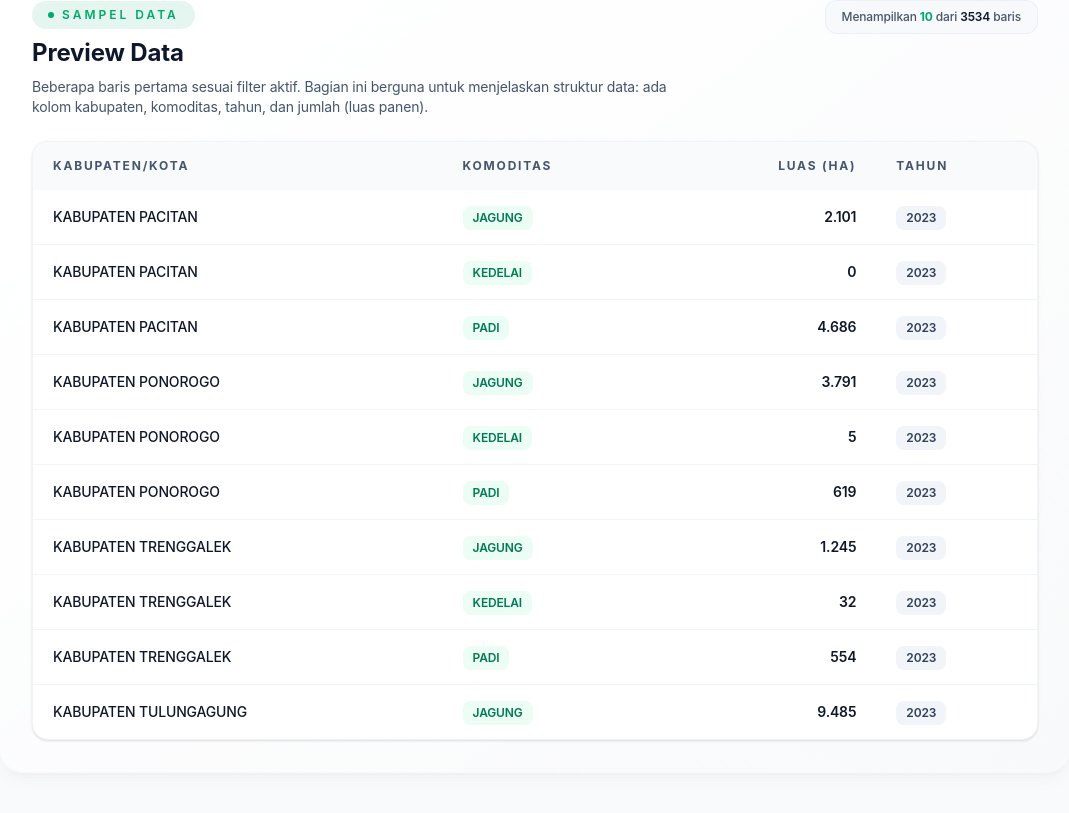
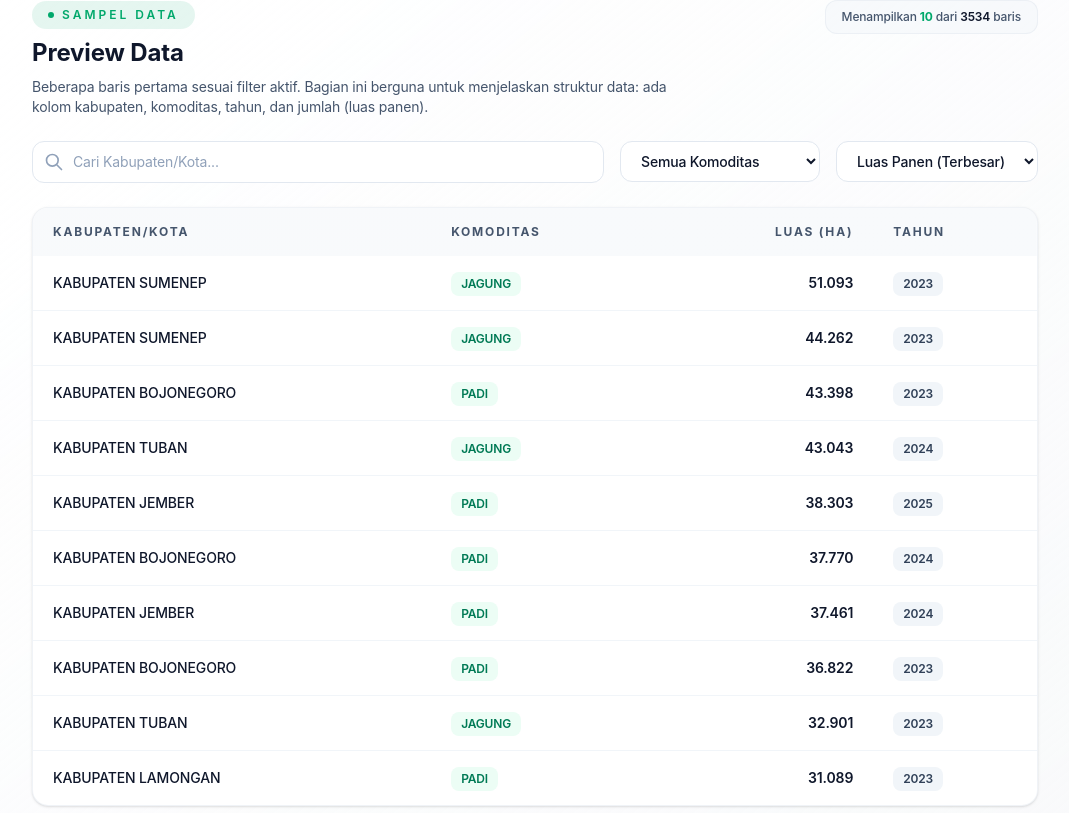
Before and after one commit to dipndipp/farmetrica, a Next.js app: page /dashboard in a window 1280 px wide. Shown: the part 1487-2300 px from the top of the page, without its empty margins (105-1174 px from the left). Built offline with nearby package versions, Linux system fonts and the light colour scheme.

Commit message:
filtering

```diff
--- a/src/components/pages/Dashboard.tsx
+++ b/src/components/pages/Dashboard.tsx
@@ -26,6 +26,12 @@ export function DashboardPage() {
     useState<(typeof COMMODITY_OPTIONS)[number]>("ALL");
   const [loading, setLoading] = useState(true);
   const [error, setError] = useState<string | null>(null);
+
+  // Sample Data Section Filters
+  const [sampleSearch, setSampleSearch] = useState("");
+  const [sampleCommodity, setSampleCommodity] =
+    useState<(typeof COMMODITY_OPTIONS)[number]>("ALL");
+  const [sampleSort, setSampleSort] = useState<"asc" | "desc">("desc");
 
   // --- Load CSV from /public/data ---
   useEffect(() => {
@@ -60,7 +66,7 @@ export function DashboardPage() {
         const parsed: Row[] = lines.slice(1).map((line) => {
           const cols = line.split(",");
           return {
-            id: idxId !== -1 ? cols[idxId] : crypto.randomUUID(),
+            id: crypto.randomUUID(),
             nama_kabupaten_kota: cols[idxNamaKab],
             kategori: cols[idxKategori] as Row["kategori"],
             jumlah: parseFloat(cols[idxJumlah]) || 0,
@@ -130,6 +136,26 @@ export function DashboardPage() {
       return matchYear && matchCommodity;
     });
   }, [rawRows, selectedYear, selectedCommodity]);
+
+  // --- Filtered rows for Sample Data Section ---
+  const filteredSampleRows = useMemo(() => {
+    const filtered = filteredRows.filter((row) => {
+      const matchSearch = row.nama_kabupaten_kota
+        .toLowerCase()
+        .includes(sampleSearch.toLowerCase());
+      const matchCommodity =
+        sampleCommodity === "ALL" ? true : row.kategori === sampleCommodity;
+      return matchSearch && matchCommodity;
+    });
+
+    return filtered.sort((a, b) => {
+      if (sampleSort === "asc") {
+        return a.jumlah - b.jumlah;
+      } else {
+        return b.jumlah - a.jumlah;
+      }
+    });
+  }, [filteredRows, sampleSearch, sampleCommodity, sampleSort]);
 
   // --- Aggregations for dashboard metrics ---
   const {
@@ -543,14 +569,69 @@ export function DashboardPage() {
                 <p className="text-xs font-medium text-slate-600">
                   Menampilkan{" "}
                   <span className="font-bold text-[var(--accent)]">
-                    {Math.min(10, filteredRows.length)}
+                    {Math.min(10, filteredSampleRows.length)}
                   </span>{" "}
                   dari{" "}
                   <span className="font-semibold text-slate-900">
-                    {filteredRows.length}
+                    {filteredSampleRows.length}
                   </span>{" "}
                   baris
                 </p>
+              </div>
+            </div>
+
+            {/* Sample Data Filters */}
+            <div className="mb-6 flex flex-col sm:flex-row gap-4">
+              <div className="relative flex-1">
+                <div className="pointer-events-none absolute inset-y-0 left-0 flex items-center pl-3">
+                  <svg
+                    className="h-5 w-5 text-slate-400"
+                    fill="none"
+                    viewBox="0 0 24 24"
+                    stroke="currentColor"
+                  >
+                    <path
+                      strokeLinecap="round"
+                      strokeLinejoin="round"
+                      strokeWidth={2}
+                      d="M21 21l-6-6m2-5a7 7 0 11-14 0 7 7 0 0114 0z"
+                    />
+                  </svg>
+                </div>
+                <input
+                  type="text"
+                  placeholder="Cari Kabupaten/Kota..."
+                  value={sampleSearch}
+                  onChange={(e) => setSampleSearch(e.target.value)}
+                  className="block w-full rounded-xl border border-slate-200 bg-white py-2.5 pl-10 pr-4 text-sm text-slate-900 placeholder-slate-400 outline-none transition-all focus:border-[var(--accent)] focus:ring-2 focus:ring-[var(--accent)]/20 hover:border-slate-300"
+                />
+              </div>
+              <div className="min-w-[200px]">
+                <select
+                  value={sampleCommodity}
+                  onChange={(e) =>
+                    setSampleCommodity(
+                      e.target.value as (typeof COMMODITY_OPTIONS)[number]
+                    )
+                  }
+                  className="block w-full rounded-xl border border-slate-200 bg-white px-4 py-2.5 text-sm font-medium text-slate-900 outline-none transition-all focus:border-[var(--accent)] focus:ring-2 focus:ring-[var(--accent)]/20 hover:border-slate-300"
+                >
+                  {COMMODITY_OPTIONS.map((c) => (
+                    <option key={c} value={c}>
+                      {c === "ALL" ? "Semua Komoditas" : c}
+                    </option>
+                  ))}
+                </select>
+              </div>
+              <div className="min-w-[160px]">
+                <select
+                  value={sampleSort}
+                  onChange={(e) => setSampleSort(e.target.value as "asc" | "desc")}
+                  className="block w-full rounded-xl border border-slate-200 bg-white px-4 py-2.5 text-sm font-medium text-slate-900 outline-none transition-all focus:border-[var(--accent)] focus:ring-2 focus:ring-[var(--accent)]/20 hover:border-slate-300"
+                >
+                  <option value="desc">Luas Panen (Terbesar)</option>
+                  <option value="asc">Luas Panen (Terkecil)</option>
+                </select>
               </div>
             </div>
 
@@ -574,7 +655,7 @@ export function DashboardPage() {
                     </tr>
                   </thead>
                   <tbody className="divide-y divide-slate-100">
-                    {filteredRows.slice(0, 10).map((row) => (
+                    {filteredSampleRows.slice(0, 10).map((row) => (
                       <tr
                         key={row.id}
                         className="transition-colors hover:bg-slate-50/50"
@@ -599,7 +680,7 @@ export function DashboardPage() {
                         </td>
                       </tr>
                     ))}
-                    {filteredRows.length === 0 && (
+                    {filteredSampleRows.length === 0 && (
                       <tr>
                         <td
                           colSpan={4}
```
